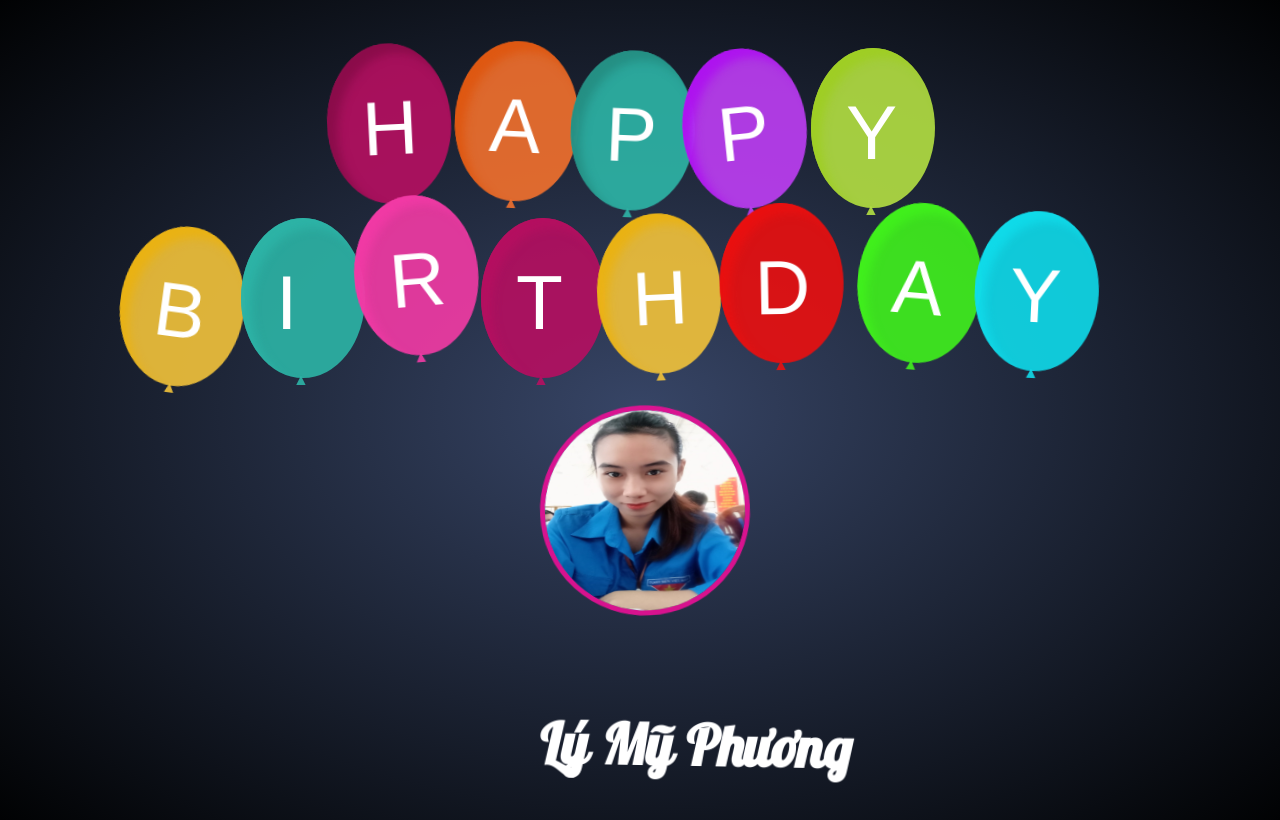
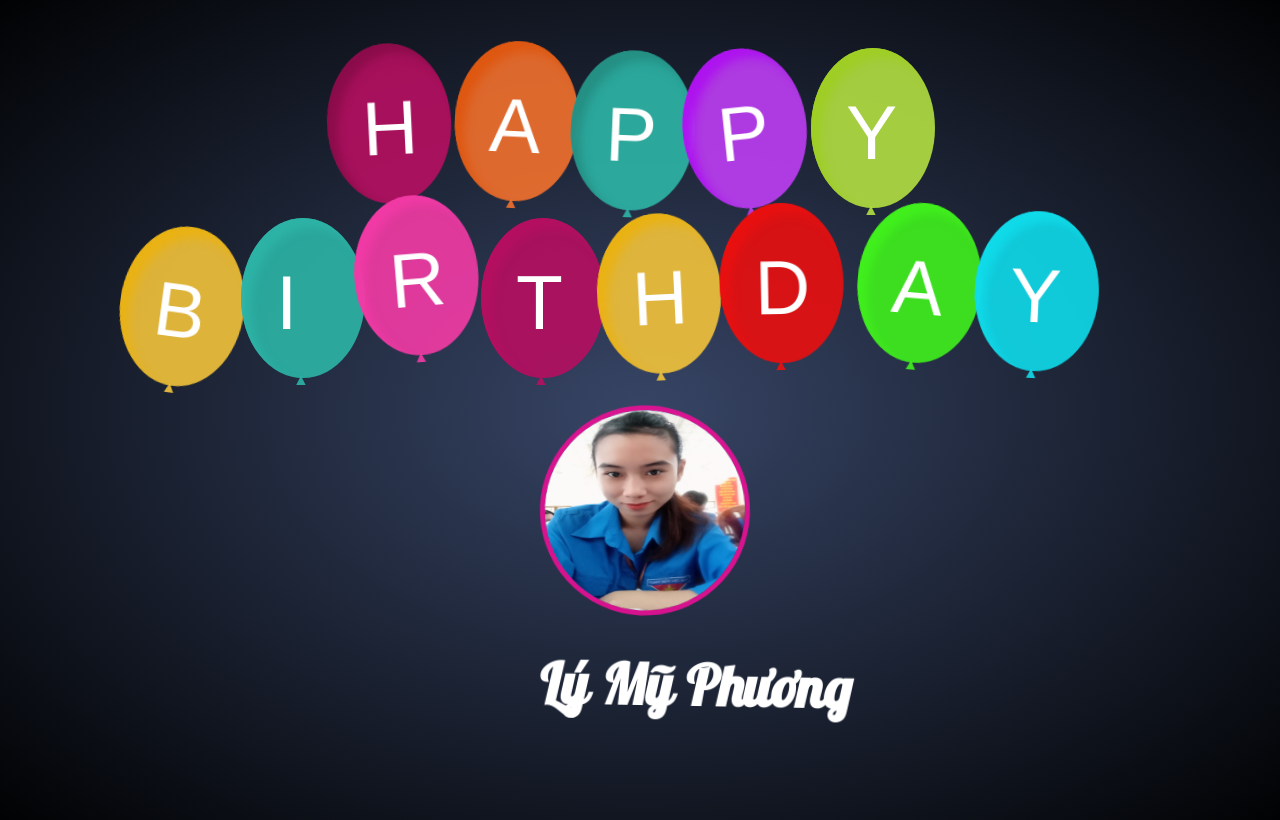
Before and after one commit to tranvanluongTVL/sinhnhatvuive, a plain HTML site: page Birthday/Birthday.html in a window 1280 px wide. Drawn offline with nearby package versions, Linux system fonts and the light colour scheme; a web font is replaced by a local one.

Commit message:
Update style.css

```diff
--- a/Birthday/style.css
+++ b/Birthday/style.css
@@ -276,7 +276,7 @@ span {
 
 .avatar__title {
     cursor: pointer;
-    margin-top: -100px;
+    margin-top: -160px;
     -webkit-animation: balloon1 4s ease-in-out infinite;
     -moz-animation: balloon1 4s ease-in-out infinite;
     -o-animation: balloon1 4s ease-in-out infinite;
```
